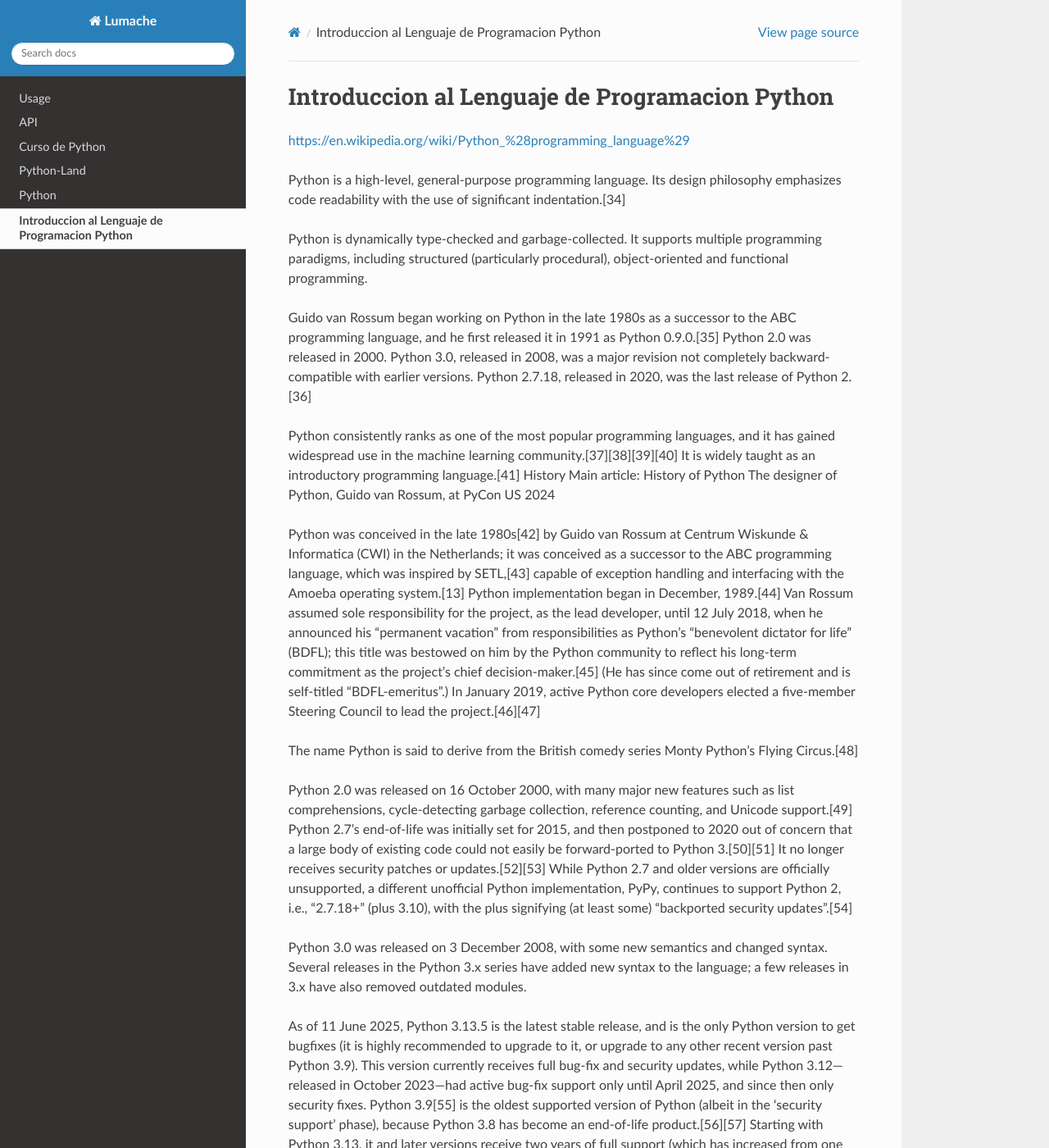
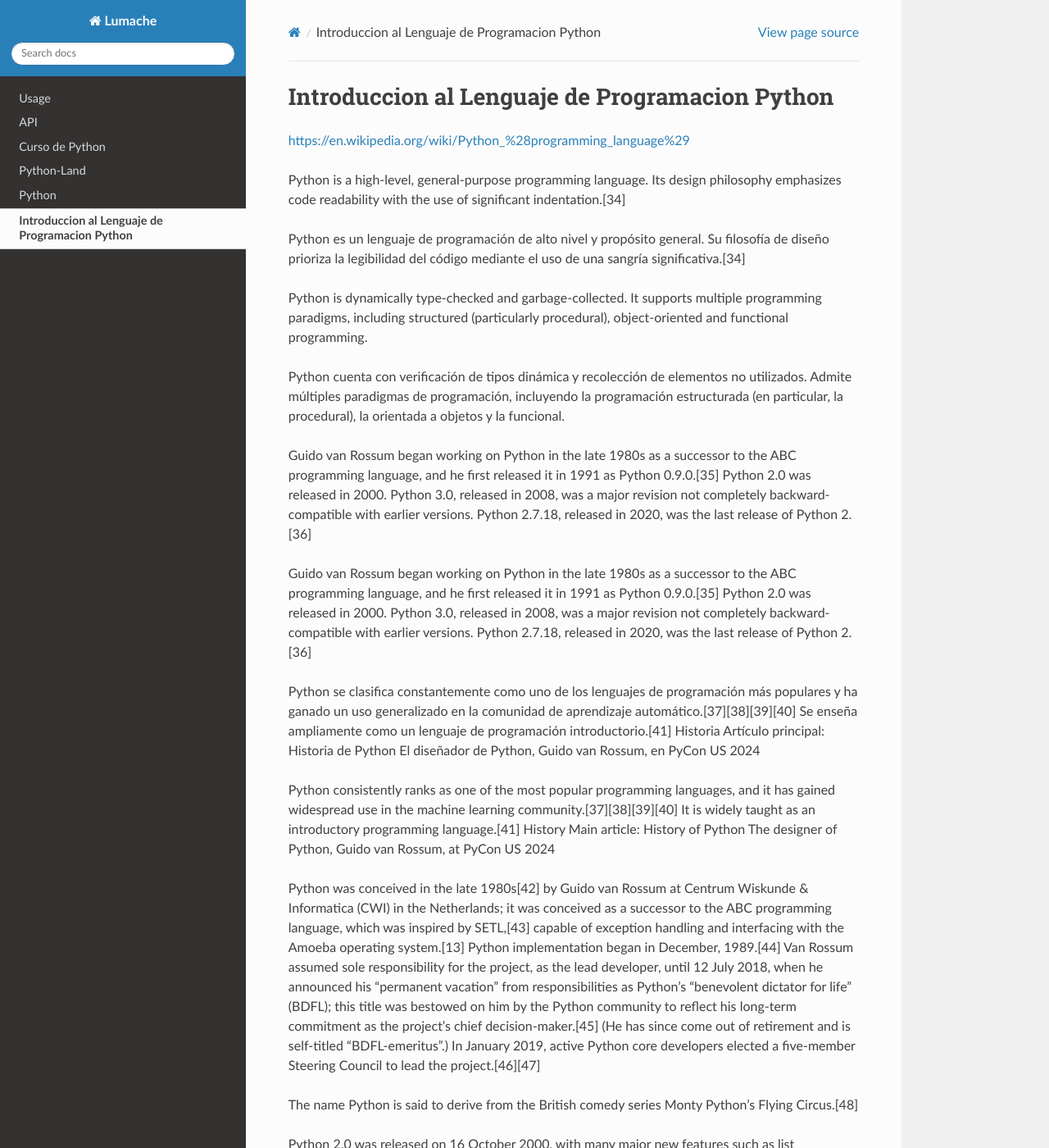
Before and after one commit to matecom57/santosg57-python, a Sphinx documentation site: the page built from docs/source/introduccion.rst, in a window 1280 px wide and 1400 px high. Shown: the whole window at 82% size. Built offline with Sphinx 7.4.7 and the Read the Docs theme 3.1.0, drawn with Linux system fonts in a browser that asks for light colours; pages that are not in the unit, such as notebooks, are missing from menus.

Commit message:
Test comité

```diff
--- a/docs/source/introduccion.rst
+++ b/docs/source/introduccion.rst
@@ -5,9 +5,19 @@
 
 Python is a high-level, general-purpose programming language. Its design philosophy emphasizes code readability with the use of significant indentation.[34]
 
+Python es un lenguaje de programación de alto nivel y propósito general. Su filosofía de diseño prioriza la legibilidad del código mediante el uso de una sangría significativa.[34]
+
+
 Python is dynamically type-checked and garbage-collected. It supports multiple programming paradigms, including structured (particularly procedural), object-oriented and functional programming.
 
+Python cuenta con verificación de tipos dinámica y recolección de elementos no utilizados. Admite múltiples paradigmas de programación, incluyendo la programación estructurada (en particular, la procedural), la orientada a objetos y la funcional.
+
+
 Guido van Rossum began working on Python in the late 1980s as a successor to the ABC programming language, and he first released it in 1991 as Python 0.9.0.[35] Python 2.0 was released in 2000. Python 3.0, released in 2008, was a major revision not completely backward-compatible with earlier versions. Python 2.7.18, released in 2020, was the last release of Python 2.[36]
+
+Guido van Rossum began working on Python in the late 1980s as a successor to the ABC programming language, and he first released it in 1991 as Python 0.9.0.[35] Python 2.0 was released in 2000. Python 3.0, released in 2008, was a major revision not completely backward-compatible with earlier versions. Python 2.7.18, released in 2020, was the last release of Python 2.[36]
+
+Python se clasifica constantemente como uno de los lenguajes de programación más populares y ha ganado un uso generalizado en la comunidad de aprendizaje automático.[37][38][39][40] Se enseña ampliamente como un lenguaje de programación introductorio.[41] Historia Artículo principal: Historia de Python El diseñador de Python, Guido van Rossum, en PyCon US 2024
 
 Python consistently ranks as one of the most popular programming languages, and it has gained widespread use in the machine learning community.[37][38][39][40] It is widely taught as an introductory programming language.[41]
 History
```
